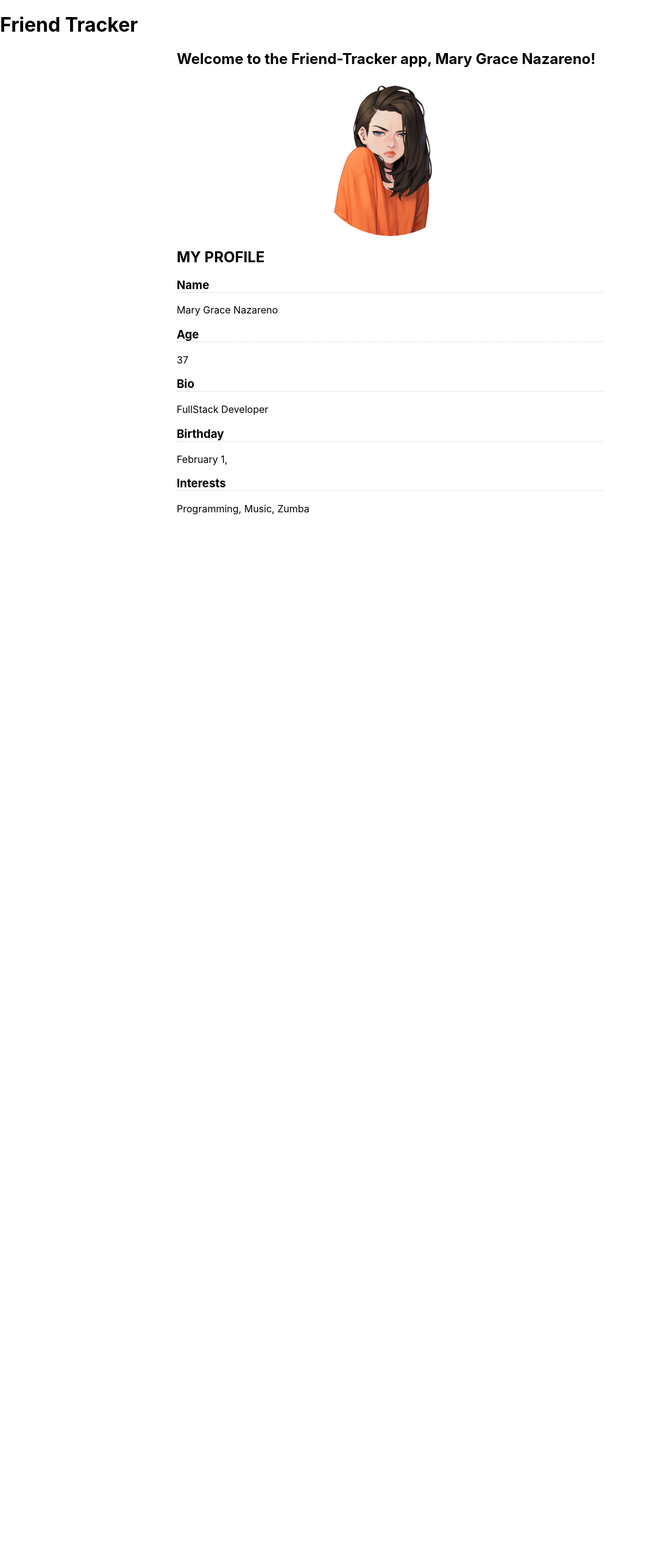
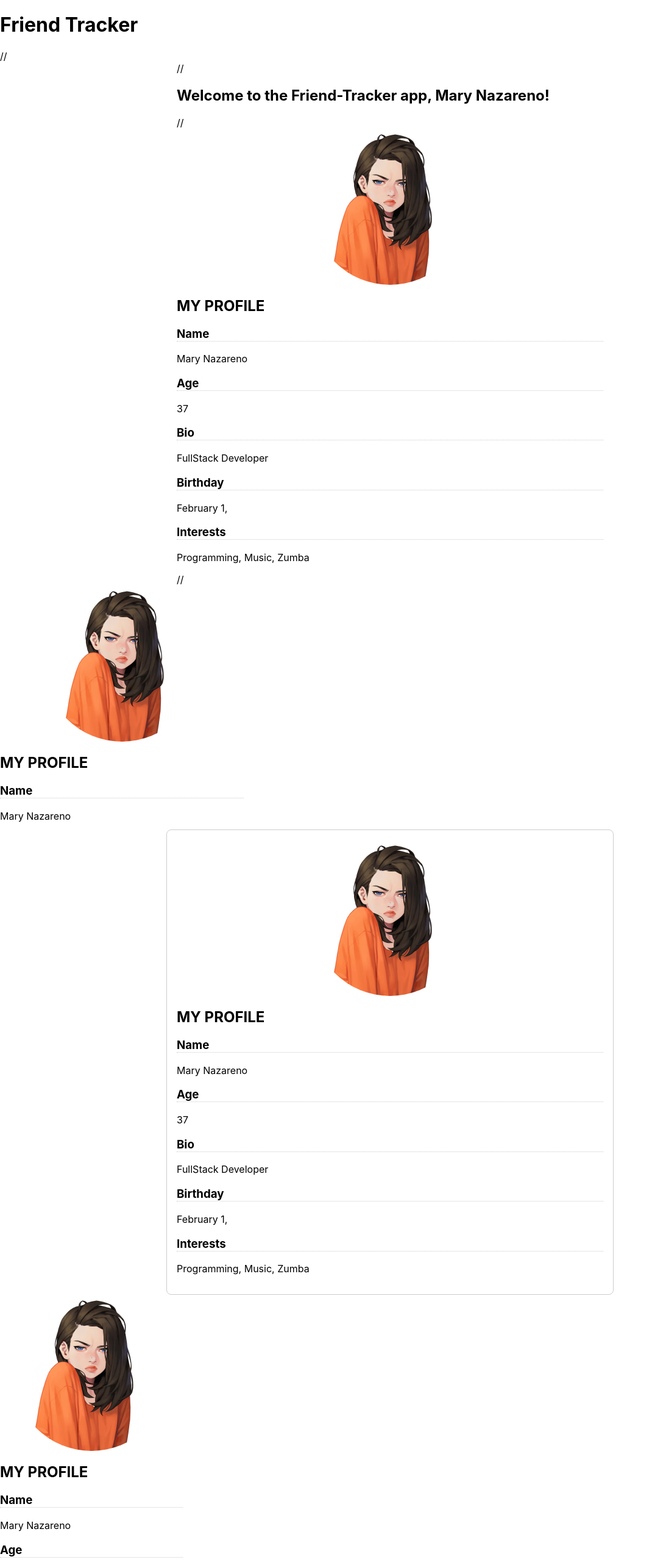
Before and after one commit to mgracnazareno/react-friend-tracker, a React (Create React App) app in the folder friend-tracker/: page / in a window 1280 px wide. Shown: the top 2566 px of the page at 61% size, without its empty margins (0-1070 px from the left). Before the commit the page ends 860 px from the top, so only its background shows below. Built offline with nearby package versions, Linux system fonts and the light colour scheme.

Commit message:
Update Css ProfileInfo

```diff
--- a/friend-tracker/src/App.css
+++ b/friend-tracker/src/App.css
@@ -2,3 +2,20 @@
   margin: auto;
   max-width: 700px;
 }
+.scrolling-container {
+  max-width: 400px;
+  max-height: 400px;
+  overflow: scroll;
+}
+
+.border-container {
+  border: 1px solid #ccc;
+  border-radius: 8px;
+  margin: auto;
+  max-width: 700px;
+  padding: 16px;
+}
+
+.narrow-column {
+  max-width: 300px;
+}
--- a/friend-tracker/src/App.js
+++ b/friend-tracker/src/App.js
@@ -1,17 +1,25 @@
-import { Fragment } from 'react';
 
+import { ProfileInfo } from './ProfileInfo';
 import { WelcomeMessage } from './WelcomeMessage';
-import { ProfileInfo } from './ProfileInfo';
 import './App.css';
 
  export const App = () => {
   return (
     <>
     <h1>Friend Tracker</h1>
-      <div className="content-container">
-        <WelcomeMessage/>
-        <ProfileInfo/>
-      </div>
+      // <div className="content-container">
+      //   <WelcomeMessage/>
+      //   <ProfileInfo/>
+      // </div>
+    <div className="scrolling-container">
+      <ProfileInfo/>
+    </div>
+    <div className="border-container">
+      <ProfileInfo/>
+    </div>
+    <div className="narrow-column">
+      <ProfileInfo/>
+    </div>
     </>
   );
 }
--- a/friend-tracker/src/ProfileInfo.js
+++ b/friend-tracker/src/ProfileInfo.js
@@ -1,6 +1,7 @@
-import { Fragment } from 'react';
+// import { Fragment } from 'react';
 import { myProfileData } from  './data';
 import './ProfileInfo.css';
+import './App.css';
 
 export const ProfileInfo =() => {
     return (
--- a/friend-tracker/src/data.js
+++ b/friend-tracker/src/data.js
@@ -1,5 +1,5 @@
  export const myProfileData = {
-    name: "Mary Grace Nazareno",
+    name: "Mary Nazareno",
     profilePicUrl: `${ process.env.PUBLIC_URL } /Profile-pic.png`,
     age: 37,
     bio: "FullStack Developer",
```
